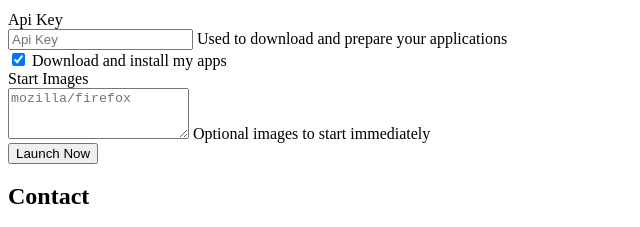
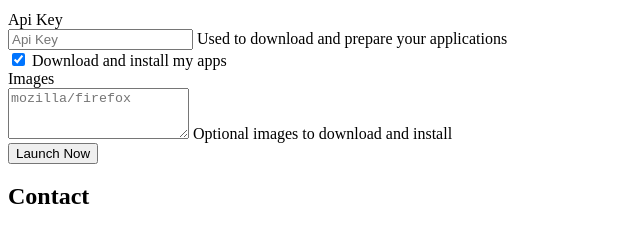
Before and after one commit to gamlerhart/rochla, a plain HTML site: page resources/welcome.html in a window 1280 px wide. Shown: the part 478-705 px from the top of the page, 0-640 px from the left. Drawn offline with Linux system fonts and the light colour scheme.

Commit message:
Less lies and other text fixes

```diff
--- a/resources/welcome.html
+++ b/resources/welcome.html
@@ -85,7 +85,7 @@
                         </div>
                     </div>
                     <div class="form-group">
-                        <label for="images-list" class="col-sm-2 control-label">Start Images</label>
+                        <label for="images-list" class="col-sm-2 control-label">Images</label>
                         <div class="col-sm-10">
                             <textarea
                                     class="form-control"
@@ -93,7 +93,7 @@
                                     id="images-list"
                                     name="images-list"
                                     placeholder="mozilla/firefox"></textarea>
-                            <span class="help-block">Optional images to start immediately</span>
+                            <span class="help-block">Optional images to download and install</span>
                         </div>
                     </div>
                     <div class="form-group">
```
Also changed, not shown: 1 other file.
